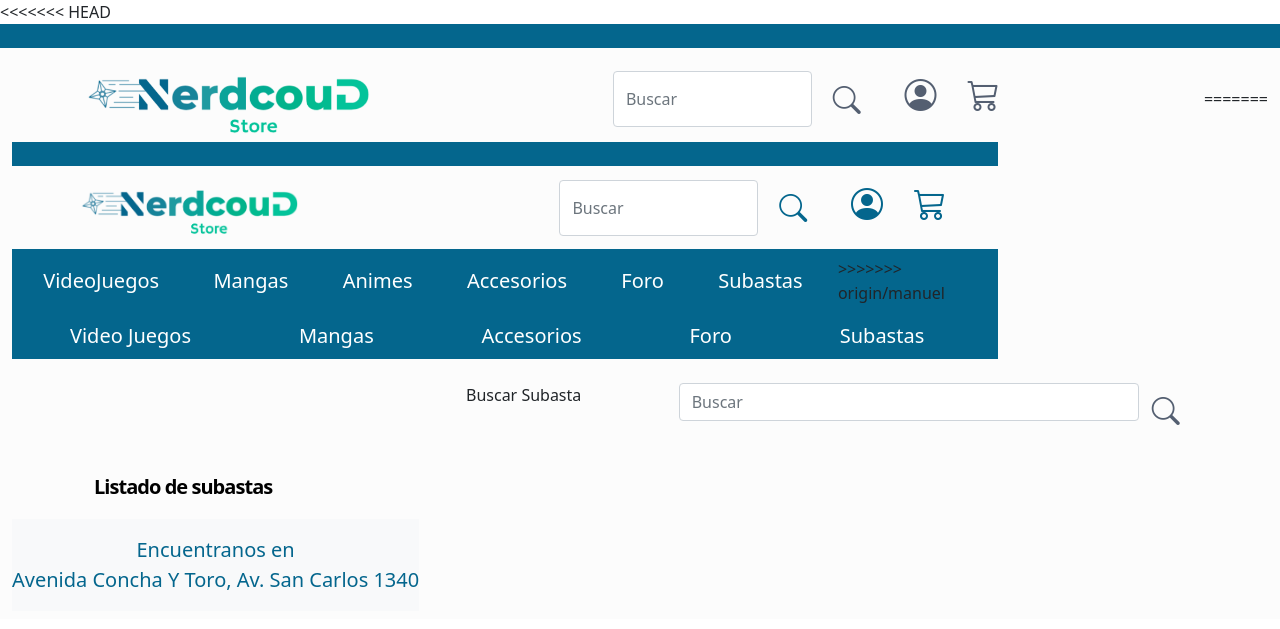
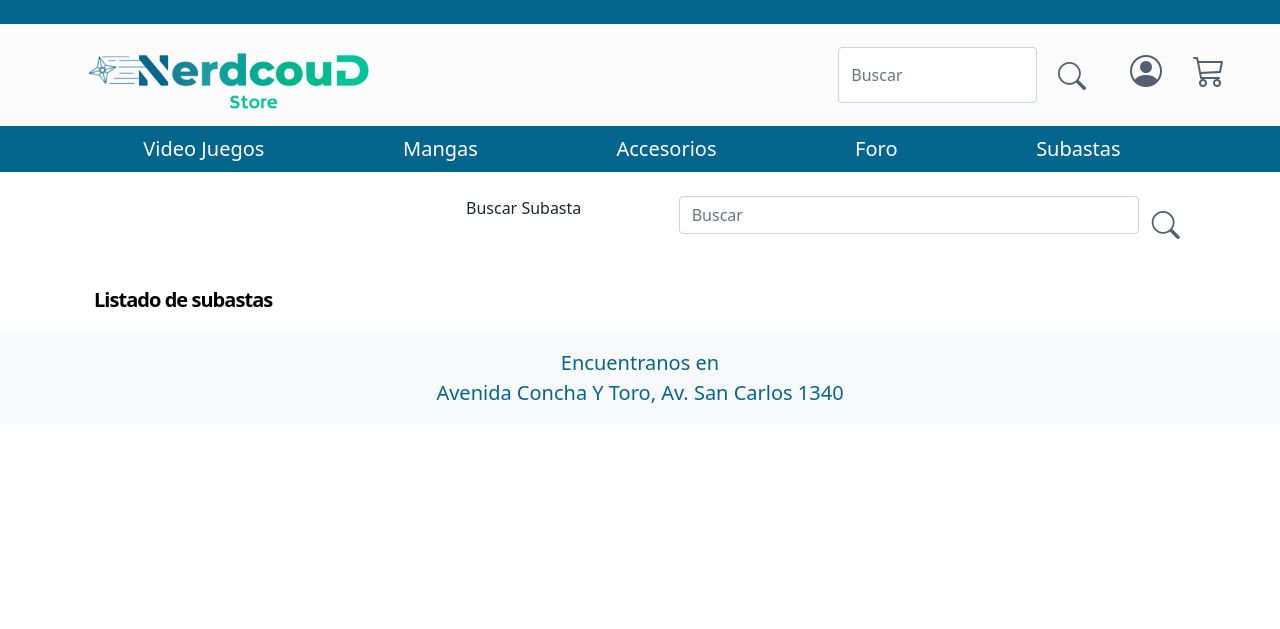
Before and after one commit to sovieeet/NerDCoudStore, a Django app: page /buscarSubasta/ in a window 1280 px wide. Shown: the top 629 px of the page. Run offline with Django 4.2, Linux system fonts and the light colour scheme; parts of the project's set-up code (start-up, migrations or seed data) failed here and were passed over; some libraries are stand-ins or nearby versions.

Commit message:
Remove unnecessary code from base.html

```diff
--- a/nerdapp/templates/nerdapp/base.html
+++ b/nerdapp/templates/nerdapp/base.html
@@ -25,7 +25,6 @@
 		<!-- Agrega aquí tus etiquetas meta, estilos y scripts comunes -->
 	</head>
 
-<<<<<<< HEAD
 	<body>
 		<header style="background-color: #04668d">
 			<!-- Encabezado Bootstrap -->
@@ -66,97 +65,6 @@
 							</a>
 						</div>
 					</form>
-=======
-	<!-- Agrega el enlace a Bootstrap 5 CSS aquí -->
-	<link rel="stylesheet" href="https://cdn.jsdelivr.net/npm/bootstrap@5.0.0/dist/css/bootstrap.min.css" />
-	<link rel="stylesheet" href="https://cdn.jsdelivr.net/npm/bootstrap-icons@1.11.1/font/bootstrap-icons.css" />
-	{% load static %}
-	<link href="{% static 'nerdapp/css/login.css' %} " rel="stylesheet" />
-	<link href="{% static 'nerdapp/css/singup.css' %} " rel="stylesheet" />
-	<link href="{% static 'nerdapp/css/estilos.css' %} " rel="stylesheet" />
-	<!-- Agrega aquí tus etiquetas meta, estilos y scripts comunes -->
-</head>
-
-<body>
-	<header style="background-color: #04668d">
-		<!-- Encabezado Bootstrap -->
-		<br />
-		<nav class="navbar bg-body-tertiary" style="background-color: #fcfcfc">
-			<div class="container-fluid">
-				<a href="{% url 'index' %}" style="width: 25%; margin-left: 5%">
-					<img style="width: 100%" src="../../static/nerdapp/img/Logo.png" /></a>
-				<form class="d-flex" role="search" style="margin-right: 1%; margin-left: 5%; display: flex"
-					action="{% url 'buscar' %}" method="get">
-					<input class="form-control me-2" type="search" placeholder="Buscar" aria-label="Search"
-						style="width: 70%" name="q" />
-					<button class="btn fs-3" type="submit">
-						<i class="bi bi-search" style="color: #04668d"></i>
-					</button>
-					{% if user.is_authenticated %}
-
-					{% else %}
-					<div style="width: 50%; height: 3%; margin-left: 5%">
-						<a href="{% url 'login' %}"><i class="bi bi-person-circle fs-2"
-								style="padding: 10px; color: #04668d; margin-right: 5%"></i></a>
-					{% endif %}
-						<a href="{% url 'ver_carrito' %}">
-							<i class="bi bi-cart3 fs-2" style="padding-left: 10px; color: #04668d"></i></a>
-					</div>
-				</form>
-
-
-
-			</div>
-		</nav>
-		<nav class="navbar navbar-expand-lg navbar-dark" style="background-color: #04668d; width: 100%">
-			<div class="container">
-				<button class="navbar-toggler" type="button" data-bs-toggle="collapse" data-bs-target="#navbarNav"
-					aria-controls="navbarNav" aria-expanded="false" aria-label="Toggle navigation">
-					<span class="navbar-toggler-icon"></span>
-				</button>
-				<div class="collapse navbar-collapse" id="navbarNav">
-					<ul class="navbar-nav justify-content-center" style="width: 100%">
-						{% if user.is_staff %}
-						<li class="nav-item m-auto">
-							<a href="{% url 'vistaVenta' %}" class="navbar-brand">Informe</a>
-						</li>
-						<li class="nav-item m-auto">
-							<a href="" class="navbar-brand">Videojuegos</a>
-						</li>
-
-						{% else %}
-						<li class="nav-item m-auto">
-							<a href="{% url 'videojuegos' %}" class="navbar-brand">VideoJuegos</a>
-						</li>
-						<li class="nav-item m-auto">
-							<a href="{% url 'mangas' %}" class="navbar-brand">Mangas</a>
-						</li>
-						<li class="nav-item m-auto">
-							<a href="{% url 'animes' %}" class="navbar-brand">Animes</a>
-						</li>
-						<li class="nav-item m-auto">
-							<a href="{% url 'accesorios' %}" class="navbar-brand">Accesorios</a>
-						</li>
-						{% endif %}
-						<li class="nav-item m-auto">
-							<a href="{% url 'listForo' %}" class="navbar-brand">Foro</a>
-						</li>
-						<li class="nav-item m-auto">
-							<a href="{% url 'listSubastas' %}" class="navbar-brand">Subastas</a>
-						</li>
-						{% if user.is_authenticated %}
-						<li class="nav-item m-auto">
-							<a href="{% url 'vistaBoleta' %}" class="navbar-brand">Mis compras</a>
-						</li>
-						<li class="nav-item m-auto">
-							<a href="{% url 'logout' %}" class="navbar-brand">Cerrar sesión</a>
-						</li>
-						<li class="text-subtitulo m-auto" style="color: #fcfcfc">
-							{{ user.username }}
-						</li>
-						{% endif %}
-					</ul>
->>>>>>> origin/manuel
 				</div>
 			</nav>
 			<nav
```
